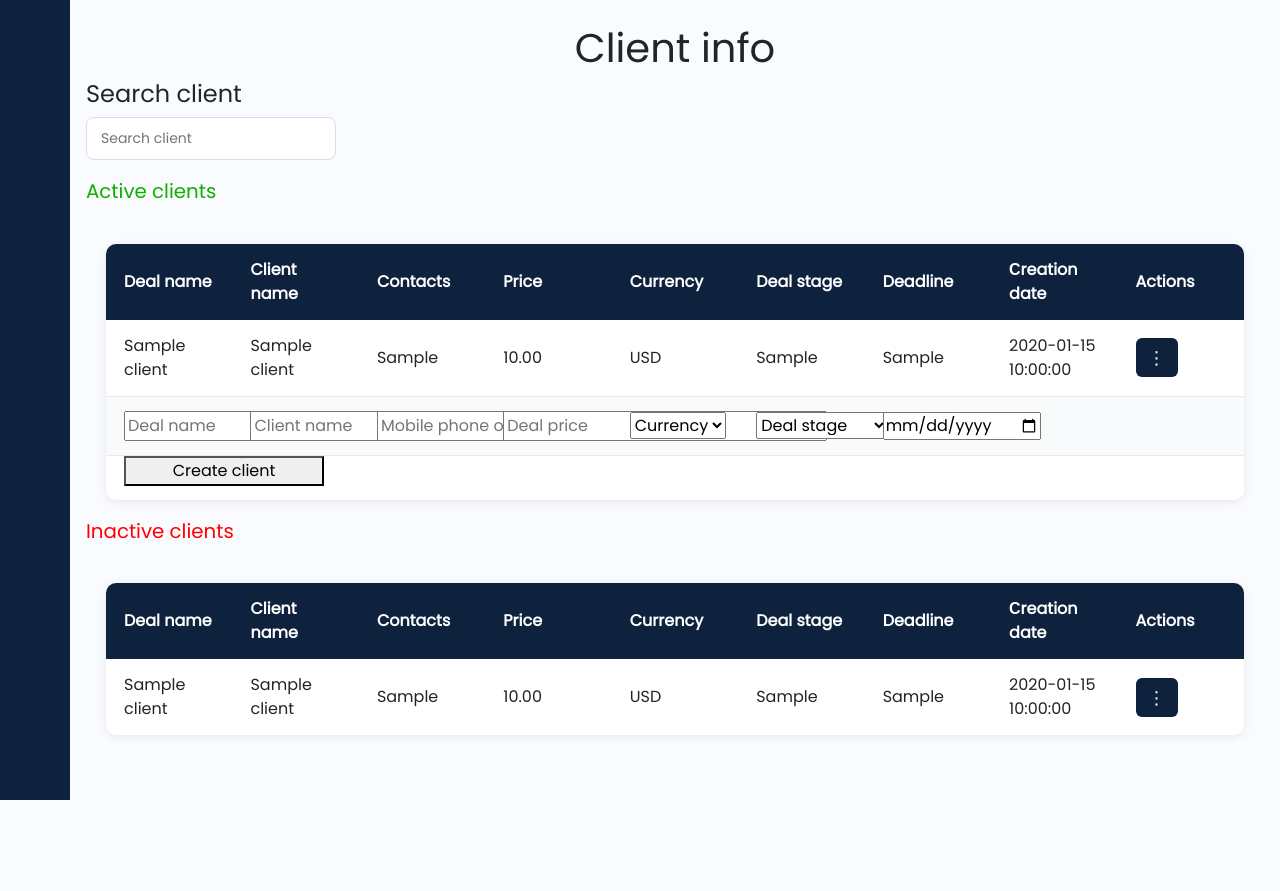
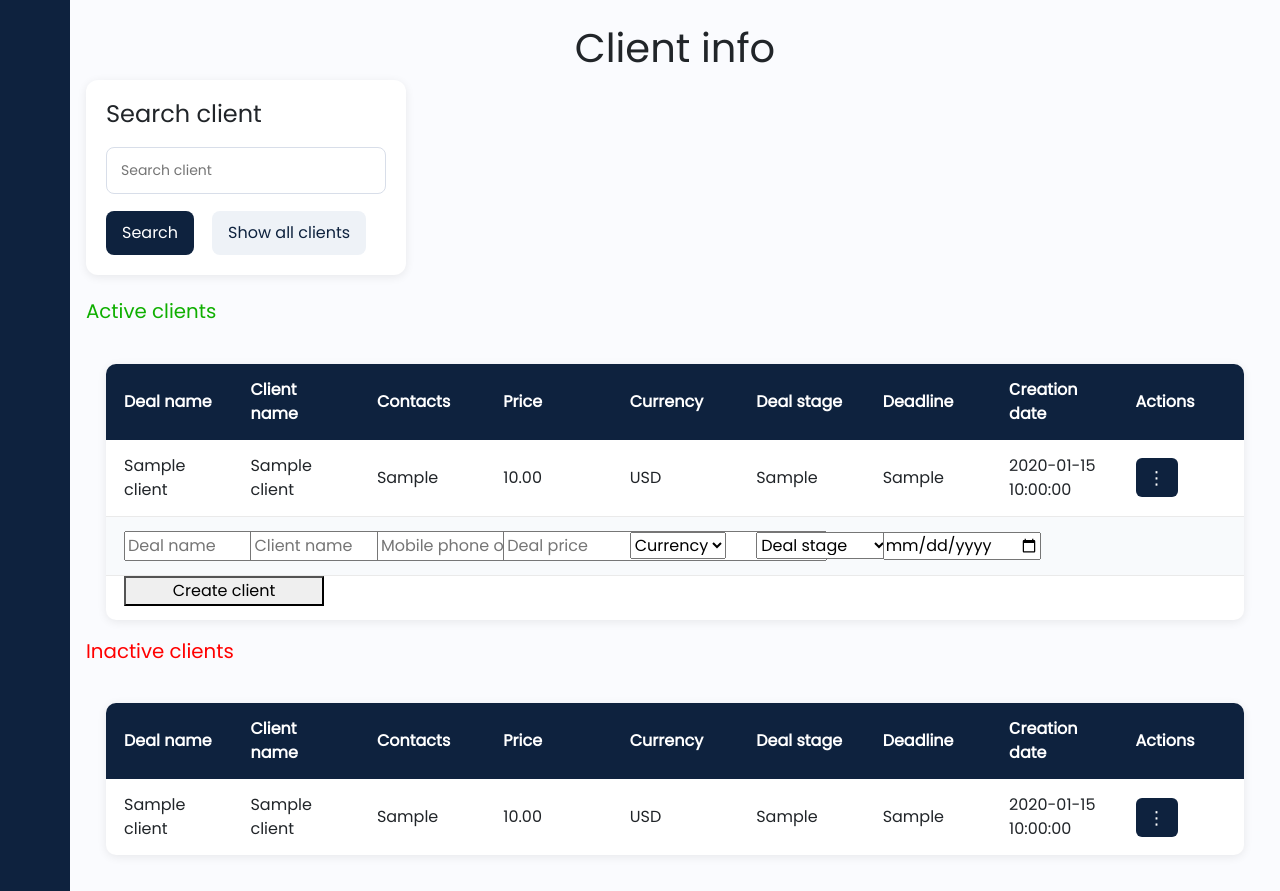
Before and after one commit to Capo-Michele/CRM, a Flask app: template app/templates/clients.html in a window 1280 px wide. Before the commit the page ends 800 px from the top, so only its background shows below. Run offline with Flask 3, Linux system fonts and the light colour scheme; the template is opened without the code that fills it: values that come from a table or form of the project are taken from there, others are empty; tables that the repository leaves empty hold one stand-in row (values such as "Sample post"); some libraries are stand-ins or nearby versions.

Commit message:
всё пока работает, щас буду делать фильтры

```diff
--- a/app/static/styles.css
+++ b/app/static/styles.css
@@ -361,3 +361,71 @@ body {
 .create-client-row + tr button {
     min-width: 200px;
 }
+
+.search_button{
+    margin-top: 5px;
+}
+
+.show_clients{
+    flex: auto;
+}
+
+.search-field {
+    background: white;
+    padding: 20px;
+    border-radius: 12px;
+    width: 320px;
+
+    box-shadow: 0 2px 10px rgba(0,0,0,0.08);
+
+    margin-bottom: 25px;
+}
+
+.search-field input {
+    width: 100%;
+    padding: 12px 14px;
+
+    border: 1px solid #d8dee9;
+    border-radius: 8px;
+
+    font-size: 14px;
+
+    margin-bottom: 12px;
+}
+
+.search-field button {
+    background-color: #0e223e;
+    color: white;
+
+    border: none;
+    border-radius: 8px;
+
+    padding: 10px 16px;
+
+    cursor: pointer;
+
+    transition: 0.2s ease;
+
+    margin-right: 8px;
+}
+
+.search-field button:hover {
+    background-color: #16345d;
+}
+
+.show_clients {
+    background-color: #eef2f7 !important;
+    color: #0e223e !important;
+}
+
+.search-field {
+    display: flex;
+    flex-direction: column;
+    gap: 10px;
+}
+
+.search-buttons {
+    display: flex;
+    gap: 10px;
+    align-items: flex-end;
+}
--- a/app/templates/clients.html
+++ b/app/templates/clients.html
@@ -8,7 +8,15 @@
     </div>
     <div class="search-field">
         <h4>Search client</h4>
-        <input type="text" name="search-button" onkeyup="searchTable()" placeholder="Search client">
+        <form method="get" action="/client" class="search_client">
+            <input type="search" name="search-field" placeholder="Search client"> <br>
+                <div class="search-buttons">
+                <button class="search_button" type="submit">Search</button>
+        </form>
+            <form action="/client">
+                <button class="show_clients" type="submit">Show all clients</button>
+            </form>
+        </div>
     </div>
     <div class="active-contacts">
         <h3>
```
Also changed, not shown: app/routes/client.py (+20 -34 lines).
